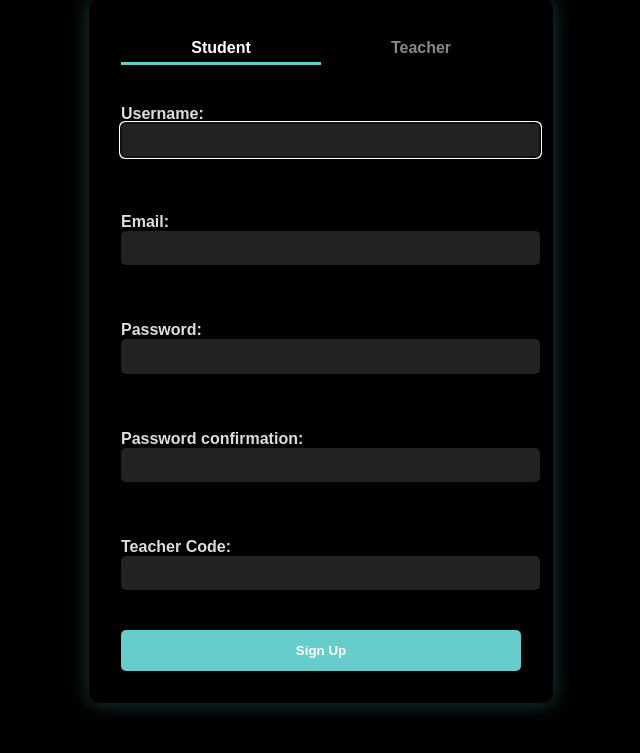
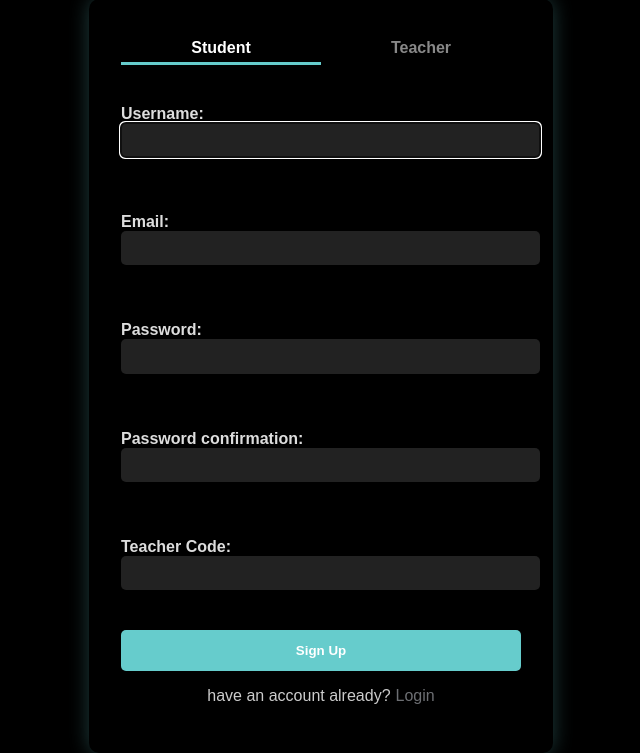
Before and after one commit to Midnight-17/Runway, a Django app: page /signup/ in a window 1280 px wide. Shown: the part 51-804 px from the top of the page, without its empty margins (319-959 px from the left). Before the commit the page ends 762 px from the top, so only its background shows below. Run offline with Django 4.2, Linux system fonts and the light colour scheme.

Commit message:
added the login and sign up redirect and fixed a minro bug that the login page was having

```diff
--- a/runway2/static/css/loginpage.css
+++ b/runway2/static/css/loginpage.css
@@ -100,3 +100,20 @@ input {
 .submit-btn:hover {
     background-color: var(--color-btn-hover);
 }
+/* When editing (swap label with input) */
+#Lgin_link {
+  text-decoration: none;
+  color: #6d6f73 ;
+}
+
+#Lgin_link:hover {
+  text-decoration: underline;
+  color: #00e0d5;
+}
+
+#lgin_text {
+    display: flex;
+    justify-content: center;
+    align-items: center;
+    gap: 5px
+}
--- a/runway2/static/js/runway.js
+++ b/runway2/static/js/runway.js
@@ -269,7 +269,6 @@ examDateInput.addEventListener("change", (e) => {
     EXAM_DATE.setTime(newDate.getTime());
     const daysToExam = Math.max(0, daysBetween(new Date(), EXAM_DATE));
     document.getElementById('daysToExam').textContent = String(daysToExam);
-    console.log("js is workign")
     form.submit()
   }
   examDateInput.style.display = "none";
--- a/runway2/templates/login_signup.html
+++ b/runway2/templates/login_signup.html
@@ -22,13 +22,22 @@
     {% csrf_token %}
     {{ student_form.as_p }}
     <button type="submit" name="student_submit" class="submit-btn">Sign Up</button>
+
   </form>
+    <div id="lgin_text">
+      <p style="display: inline-block">have an account already?</p>
+      <a id="Lgin_link" href="{% url 'runway2:login' %}">Login</a>
+    </div>
 
   <!-- Teacher form -->
   <form id="teacher-form" method="POST" class="hidden-form">
     {% csrf_token %}
     {{ teacher_form.as_p }}
     <button type="submit" name="teacher_submit" class="submit-btn">Sign Up</button>
+    <div id="lgin_text">
+    <p style="display: inline-block">have an account already?</p>
+    <a id="Lgin_link" href="{% url 'runway2:login' %}">Login</a>
+    </div>
   </form>
 </div>
 
--- a/runway2/templates/runway.html
+++ b/runway2/templates/runway.html
@@ -20,7 +20,7 @@
         <div class="dot dot-accent"></div>
         <h1>Runway</h1>
       </div>
-      <p class="tagline">Minimal, focused, and built for momentum</p>
+      <a class="tagline" href="{% url 'runway2:login' %}">Logout</a>
     </header>
 
     <section class="stats">
--- a/runway2/views.py
+++ b/runway2/views.py
@@ -14,6 +14,9 @@ from django.core.files.storage import FileSystemStorage
 import json
 from django.core.serializers.json import DjangoJSONEncoder
 from django.utils.timezone import localtime, now
+from django.contrib.auth.forms import AuthenticationForm
+
+
 
 today = localtime(now()).date()  # timezone-aware "current day"
 month_day = today.day
@@ -151,8 +154,20 @@ def signup_view(request):
     return render(request, 'login_signup.html', {'student_form': student_form, 'teacher_form': teacher_form})
 
 
+# views.py
+
+
 def Login(request):
-    return render(request, "login.html")
+    form = AuthenticationForm(request, data=request.POST or None)
+    if request.method == "POST":
+        if form.is_valid():
+            # Log the user in
+            from django.contrib.auth import login
+            user = form.get_user()
+            login(request, user)
+            return redirect('runway2:home')  # or any page you want
+    return render(request, "login.html", {"form": form})
+
 
 
 
```
Also changed, not shown: runway2/static/css/Runway.css (+11 -2 lines), runway2/templates/login.html (+5 -4 lines), db.sqlite3.
